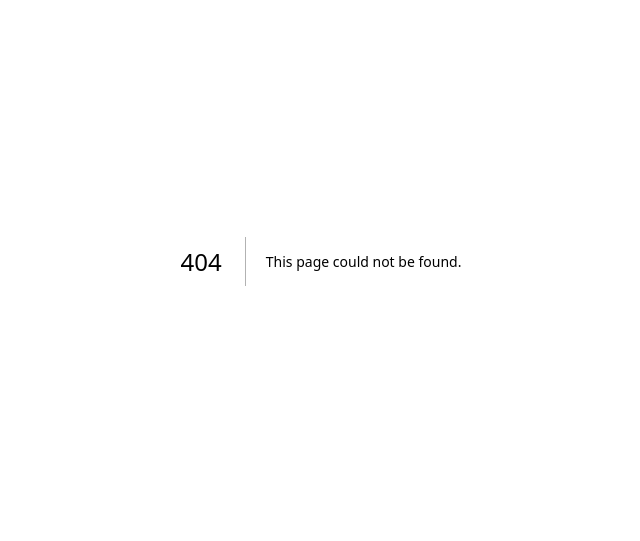
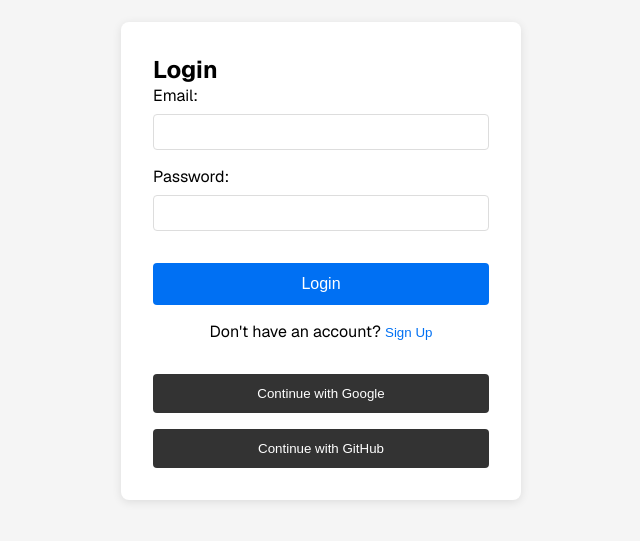
Before and after one commit to evisos-ons/ibm-hackathon-2025, a Next.js app: page / in a window 1280 px wide. Before the commit this address had no page. Shown: the part 139-680 px from the top of the page, without its empty margins (319-959 px from the left). Built offline with nearby package versions, Linux system fonts and the light colour scheme; no server answers.

Commit message:
Initialised Auth
Made the login/registration page

```diff
--- a/package.json
+++ b/package.json
@@ -9,6 +9,7 @@
     "lint": "next lint"
   },
   "dependencies": {
+    "@supabase/supabase-js": "^2.48.1",
     "@zxing/browser": "^0.1.5",
     "@zxing/library": "^0.21.3",
     "geist": "^1.3.1",
--- /dev/null
+++ b/pages/index.js
@@ -0,0 +1,134 @@
+'use client';
+
+import { useState, useEffect } from 'react';
+import { supabase } from '../utils/supabaseClient';
+import styles from '../styles/page.module.css';
+import { useRouter } from 'next/navigation';
+
+export default function AuthPage() {
+  const [email, setEmail] = useState('');
+  const [password, setPassword] = useState('');
+  const [error, setError] = useState('');
+  const [success, setSuccess] = useState('');
+  const [isLogin, setIsLogin] = useState(true);
+  const [loading, setLoading] = useState(false);
+
+  const router = useRouter();
+
+  useEffect(() => {
+    const checkAuth = async () => {
+      const { data: { user } } = await supabase.auth.getUser();
+      if (user) {
+        router.push('/scanner');
+      }
+    };
+
+    checkAuth();
+
+    const { data: { subscription } } = supabase.auth.onAuthStateChange(() => {
+      checkAuth();
+    });
+
+    return () => subscription?.unsubscribe();
+  }, [router]);
+
+  const handleAuth = async (e) => {
+    e.preventDefault();
+    setLoading(true);
+    setError('');
+    setSuccess('');
+
+    try {
+      if (isLogin) {
+        const { error } = await supabase.auth.signInWithPassword({
+          email,
+          password,
+        });
+        if (error) throw error;
+        setSuccess('Logged in successfully!');
+      } else {
+        const { error } = await supabase.auth.signUp({
+          email,
+          password,
+        });
+        if (error) throw error;
+        setSuccess('Check your email for confirmation!');
+      }
+    } catch (error) {
+      setError(error.message);
+    } finally {
+      setLoading(false);
+    }
+  };
+
+  const handleSocialLogin = async (provider) => {
+    const { error } = await supabase.auth.signInWithOAuth({
+      provider,
+    });
+    if (error) console.error(error);
+  };
+
+  return (
+    <div className={styles.container}>
+      <div className={styles.authForm}>
+        <h2>{isLogin ? 'Login' : 'Sign Up'}</h2>
+        <form onSubmit={handleAuth}>
+          <div className={styles.formGroup}>
+            <label>Email:</label>
+            <input
+              type="email"
+              value={email}
+              onChange={(e) => setEmail(e.target.value)}
+              required
+            />
+          </div>
+          <div className={styles.formGroup}>
+            <label>Password:</label>
+            <input
+              type="password"
+              value={password}
+              onChange={(e) => setPassword(e.target.value)}
+              required
+            />
+          </div>
+          {error && <div className={styles.error}>{error}</div>}
+          {success && <div className={styles.success}>{success}</div>}
+          <button
+            type="submit"
+            className={styles.button}
+            disabled={loading}
+          >
+            {loading ? 'Processing...' : isLogin ? 'Login' : 'Sign Up'}
+          </button>
+        </form>
+
+        <div className={styles.switchMode}>
+          <p>
+            {isLogin ? "Don't have an account? " : "Already have an account? "}
+            <button
+              onClick={() => setIsLogin(!isLogin)}
+              className={styles.textButton}
+            >
+              {isLogin ? 'Sign Up' : 'Login'}
+            </button>
+          </p>
+        </div>
+
+        <div className={styles.socialLogin}>
+          <button
+            onClick={() => handleSocialLogin('google')}
+            className={styles.socialButton}
+          >
+            Continue with Google
+          </button>
+          <button
+            onClick={() => handleSocialLogin('github')}
+            className={styles.socialButton}
+          >
+            Continue with GitHub
+          </button>
+        </div>
+      </div>
+    </div>
+  );
+}
--- a/styles/page.module.css
+++ b/styles/page.module.css
@@ -295,3 +295,130 @@
     background-color: #222;
   }
 }
+
+.container {
+  min-height: 100vh;
+  display: flex;
+  justify-content: center;
+  align-items: center;
+  padding: 2rem;
+}
+
+.authForm {
+  background: white;
+  padding: 2rem;
+  border-radius: 8px;
+  box-shadow: 0 2px 10px rgba(0, 0, 0, 0.1);
+  width: 100%;
+  max-width: 400px;
+}
+
+.formGroup {
+  margin-bottom: 1rem;
+}
+
+.formGroup label {
+  display: block;
+  margin-bottom: 0.5rem;
+}
+
+.formGroup input {
+  width: 100%;
+  padding: 0.5rem;
+  border: 1px solid #ddd;
+  border-radius: 4px;
+  font-size: 1rem;
+}
+
+.button {
+  width: 100%;
+  padding: 0.75rem;
+  background: #0070f3;
+  color: white;
+  border: none;
+  border-radius: 4px;
+  cursor: pointer;
+  font-size: 1rem;
+  margin-top: 1rem;
+}
+
+.button:hover {
+  background: #0051a2;
+}
+
+.textButton {
+  background: none;
+  border: none;
+  color: #0070f3;
+  cursor: pointer;
+  padding: 0;
+}
+
+.textButton:hover {
+  text-decoration: underline;
+}
+
+.error {
+  color: #dc3545;
+  margin: 1rem 0;
+  padding: 0.5rem;
+  background: #f8d7da;
+  border-radius: 4px;
+}
+
+.success {
+  color: #28a745;
+  margin: 1rem 0;
+  padding: 0.5rem;
+  background: #d4edda;
+  border-radius: 4px;
+}
+
+.socialLogin {
+  margin-top: 2rem;
+  display: flex;
+  flex-direction: column;
+  gap: 1rem;
+}
+
+.socialButton {
+  width: 100%;
+  padding: 0.75rem;
+  background: #333;
+  color: white;
+  border: none;
+  border-radius: 4px;
+  cursor: pointer;
+  display: flex;
+  align-items: center;
+  justify-content: center;
+  gap: 0.5rem;
+}
+
+.socialButton:hover {
+  opacity: 0.9;
+}
+
+.switchMode {
+  margin-top: 1rem;
+  text-align: center;
+}
+
+.nav {
+  position: absolute;
+  top: 1rem;
+  right: 1rem;
+}
+
+.logoutButton {
+  padding: 0.5rem 1rem;
+  background: #dc3545;
+  color: white;
+  border: none;
+  border-radius: 4px;
+  cursor: pointer;
+}
+
+.logoutButton:hover {
+  background: #bb2d3b;
+}
--- /dev/null
+++ b/utils/supabaseClient.js
@@ -0,0 +1,6 @@
+import { createClient } from '@supabase/supabase-js'
+
+const supabaseUrl = process.env.NEXT_PUBLIC_SUPABASE_URL
+const supabaseAnonKey = process.env.NEXT_PUBLIC_SUPABASE_ANON_KEY
+
+export const supabase = createClient(supabaseUrl, supabaseAnonKey)
```
Also changed, not shown: pages/scanner.js (added, +55 -0 lines), 2 other files (tests, documents, lock files or other folders).
